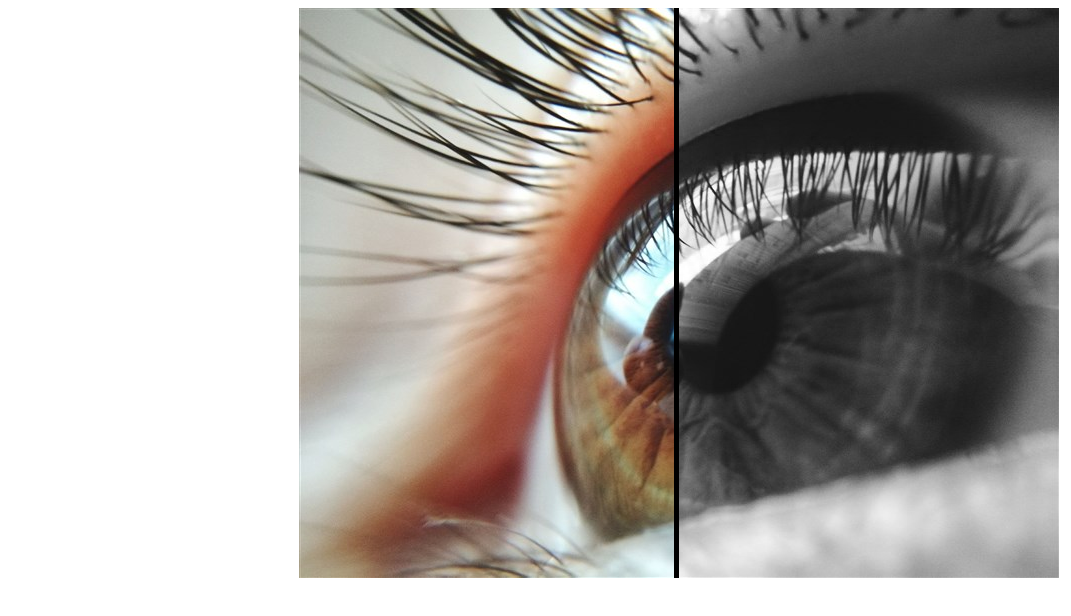
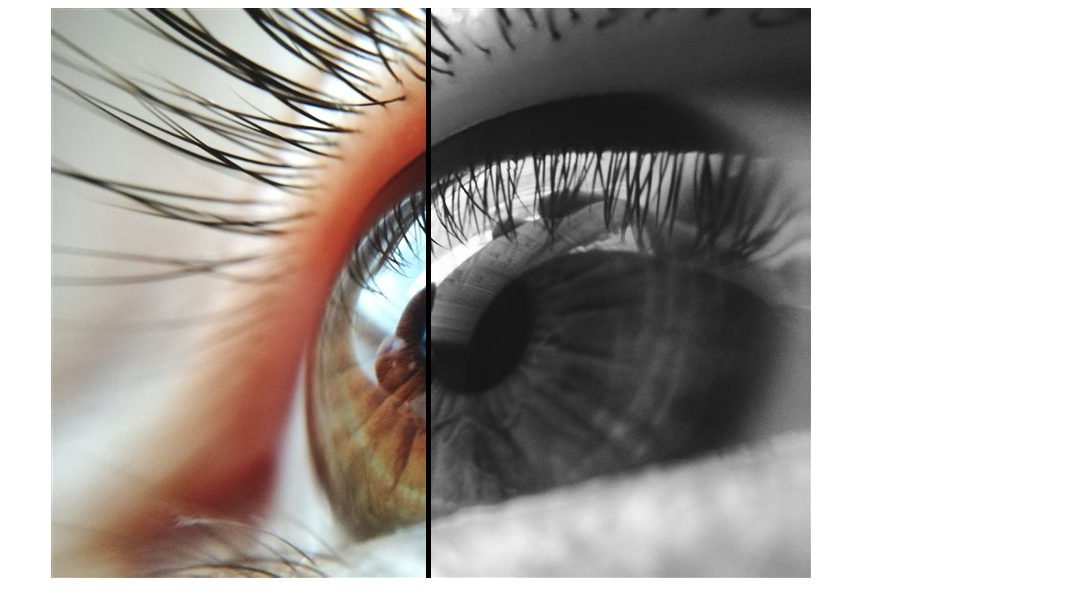
Before and after one commit to pavliukdmytro/compare-images, a plain HTML site: page index.html in a window 1280 px wide. Shown: the whole page, without its empty margins (209-1280 px from the left). Drawn offline with Linux system fonts and the light colour scheme.

Commit message:
first add index.css file change script

```diff
--- /dev/null
+++ b/css/index.css
@@ -0,0 +1,28 @@
+.yin-yang{
+    position: relative;
+    display: inline-block;
+    user-select: none;
+    left: 50%;
+    transform: translateX(-50%);
+}
+.yin-yang__photo{
+    display: block;
+    margin-left: auto;
+    max-width: 100%;
+}
+.yin-yang__photo-top{
+    position: absolute;
+    background-repeat: no-repeat;
+    background-position: right top;
+    background-size: auto 100%;
+    height: 100%;
+    width: 50%;
+    top: 0;
+    right: 0;
+}
+.yin-yang__control{
+    width: 5px;
+    height: 100%;
+    background-color: black;
+    transform: translateX(-100%);
+}
--- a/index.html
+++ b/index.html
@@ -6,52 +6,15 @@
               content="width=device-width, user-scalable=no, initial-scale=1.0, maximum-scale=1.0, minimum-scale=1.0">
         <meta http-equiv="X-UA-Compatible" content="ie=edge">
         <title>Document</title>
-        <style>
-            .yin-yang{
-                position: relative;
-                display: inline-block;
-                user-select: none;
-            }
-            .yin-yang__photo{
-                display: block;
-                margin-left: auto;
-                max-width: 100%;
-            }
-            .yin-yang__photo-top{
-                position: absolute;
-                background-repeat: no-repeat;
-                background-position: right top;
-                background-size: auto 100%;
-                height: 100%;
-                width: 50%;
-                top: 0;
-                right: 0;
-            }
-            .yin-yang__control{
-                width: 5px;
-                height: 100%;
-                background-color: black;
-                transform: translateX(-100%);
-            }
-        </style>
+        <link rel="stylesheet" href="./css/index.css">
     </head>
     <body>
-    <div>
-<!--        <div style="width: 500px">123</div>-->
-        <div style="margin-left: 500px">
-            <div class="yin-yang">
-                <img src="images/view.jpeg" alt="" class="yin-yang__photo">
-                <div class="yin-yang__photo-top" style="background-image: url('images/view-grey.jpg');">
-                    <div class="yin-yang__control"></div>
-                </div>
+        <div class="yin-yang">
+            <img src="images/view.jpeg" alt="" class="yin-yang__photo">
+            <div class="yin-yang__photo-top" style="background-image: url('images/view-grey.jpg');">
+                <div class="yin-yang__control"></div>
             </div>
         </div>
-<!--        <div class="yin-yang">-->
-<!--            <img src="./view.jpeg" alt="">-->
-<!--            <div class="yin-yang__grey">-->
-<!--                <div class="yin-yang__control"></div>-->
-<!--            </div>-->
-<!--        </div>-->
         <script src="index.js" defer></script>
     </body>
 </html>
--- a/index.js
+++ b/index.js
@@ -26,11 +26,9 @@
 
         if ('ontouchstart' in window) {
             control.addEventListener('touchstart', function (e) {
-                console.log(1);
                 window.addEventListener('touchmove', handlerMousemove);
             });
             window.addEventListener('touchend', function () {
-                console.log(2);
                 window.removeEventListener('touchmove', handlerMousemove);
             });
         } else {
```
